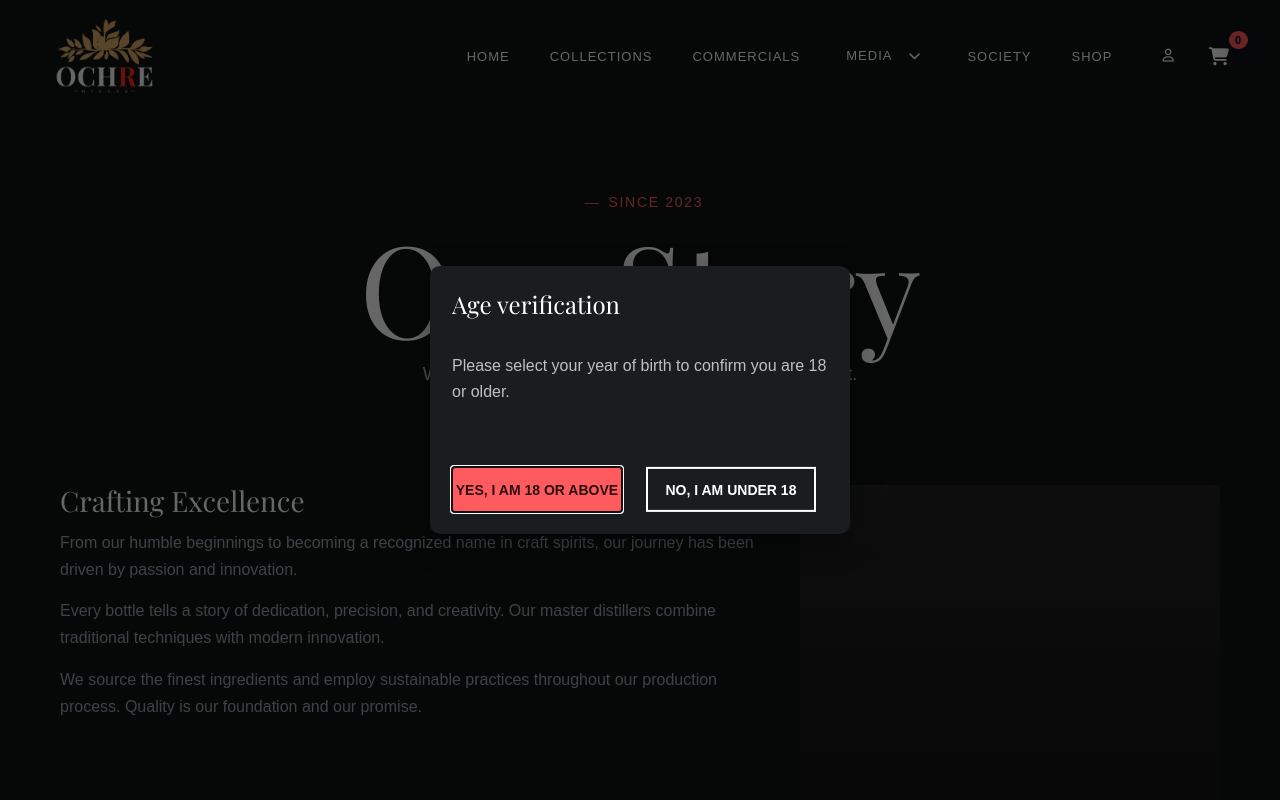
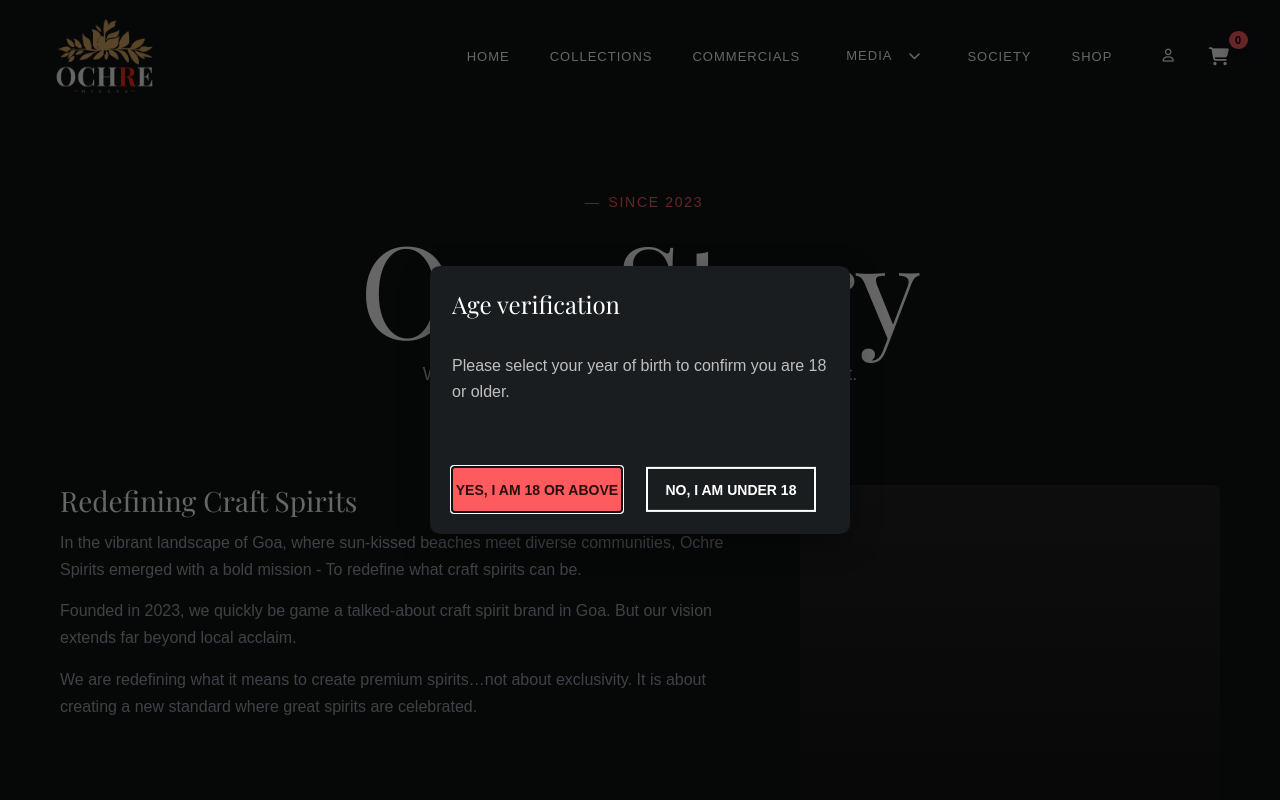
Before and after one commit to jagatiyer/ochre, a Django app: page /story/ in a window 1280 px wide. Run offline with Django 4.2, Linux system fonts and the light colour scheme; data that the repository does not hold is empty; some libraries are stand-ins or nearby versions; some web fonts are replaced.

Commit message:
Story page: minor content and layout refinements

```diff
--- a/templates/story/story_page.html
+++ b/templates/story/story_page.html
@@ -17,10 +17,11 @@
 
     <div class="story-content">
         <div class="story-text">
-            <h2>Crafting Excellence</h2>
-            <p>From our humble beginnings to becoming a recognized name in craft spirits, our journey has been driven by passion and innovation.</p>
-            <p>Every bottle tells a story of dedication, precision, and creativity. Our master distillers combine traditional techniques with modern innovation.</p>
-            <p>We source the finest ingredients and employ sustainable practices throughout our production process. Quality is our foundation and our promise.</p>
+            <h2>Redefining Craft Spirits</h2>
+            <p>In the vibrant landscape of Goa, where sun-kissed beaches meet diverse communities, Ochre Spirits emerged with a bold mission - To redefine what craft spirits can be.
+</p>
+            <p>Founded in 2023, we quickly be game a talked-about craft spirit brand in Goa. But our vision extends far beyond local acclaim. </p>
+            <p>We are redefining what it means to create premium spirits…not about exclusivity. It is about creating a new standard where great spirits are celebrated.</p>
         </div>
 
         <div class="story-image">
@@ -39,20 +40,22 @@
     <div class="philosophy-grid">
         <div class="philosophy-item">
             <div class="philosophy-number red">1</div>
-            <h3>Accessible Excellence</h3>
-            <p>Exceptional spirits without pretension.</p>
+            <h3>Global Vision</h3>
+            <p>We are not just crafting for the Indian elite. We are crafting for the global masses who appreciate quality.
+</p>
         </div>
 
         <div class="philosophy-item">
             <div class="philosophy-number green">2</div>
-            <h3>Authentic Innovation</h3>
-            <p>Respecting tradition while shaping the future.</p>
+            <h3>Innovation First</h3>
+            <p>Reduced calories, lower alcohol content, and complex flavour profiles - we are setting new standards.
+</p>
         </div>
 
         <div class="philosophy-item">
             <div class="philosophy-number orange">3</div>
-            <h3>Community First</h3>
-            <p>Built with people, not just products.</p>
+            <h3>Authenticity</h3>
+            <p>Every bottle is crafted with thoughtfully-sourced ingredients and an unwavering commitment to quality. </p>
         </div>
     </div>
 </div>
@@ -66,7 +69,8 @@
             <div class="timeline-dot red"></div>
             <div class="timeline-content">
                 <h3>The Beginning</h3>
-                <p>Ochre Spirits launches in Goa.</p>
+                <p>Ochre Spirits launches in Goa with our first collection of craft spirits, introducing Saffron Gin, Peach and Cherry Vodka, and our signature flavoured rums.
+</p>
             </div>
         </div>
 
@@ -75,7 +79,8 @@
             <div class="timeline-dot green"></div>
             <div class="timeline-content">
                 <h3>Expansion</h3>
-                <p>New flavours and India's first tasting room.</p>
+                <p>Introducing of new flavours including Rose & Raspberry Gin, Kiwi & Pear Gin and fruit-forward vodkas. Opening of India’s first-ever brand tasting room.
+</p>
             </div>
         </div>
 
@@ -83,8 +88,9 @@
             <div class="timeline-year">2025</div>
             <div class="timeline-dot orange"></div>
             <div class="timeline-content">
-                <h3>Innovation</h3>
-                <p>Premium releases and national presence.</p>
+                <h3>Innovation continues</h3>
+                <p>Launch of premium Saffron Vodkas and continued commitment to creating spirits that transcend boundaries and celebrate tradition with a modern twist.
+</p>
             </div>
         </div>
     </div>
@@ -92,7 +98,7 @@
 
 <div class="story-experience">
     <h2>Experience Our Story</h2>
-    <p>Visit our tasting room in Goa.</p>
+    <p>Visit our tasting room in Goa to immerse yourself in the world of Ochre Spirits.</p>
 
     <div class="experience-buttons">
         <button class="cn visit-btn"><a href="#">VISIT US</a></button>
```
